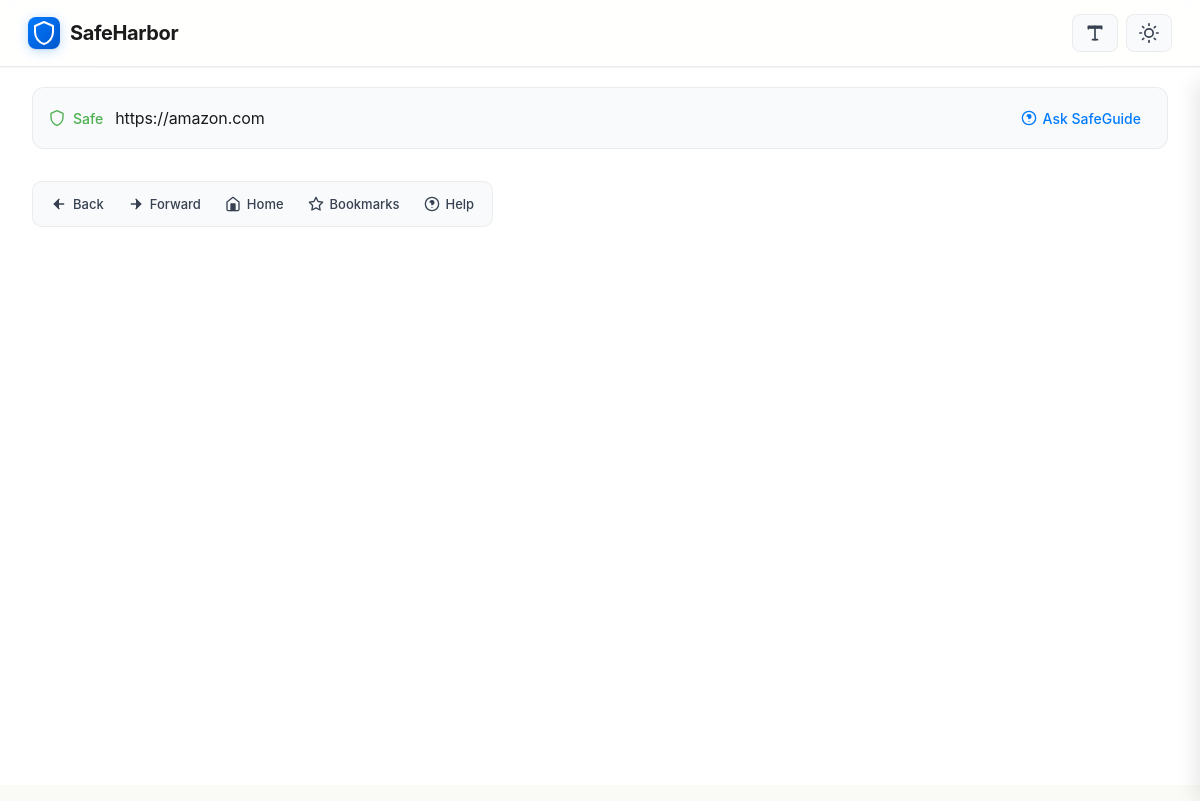
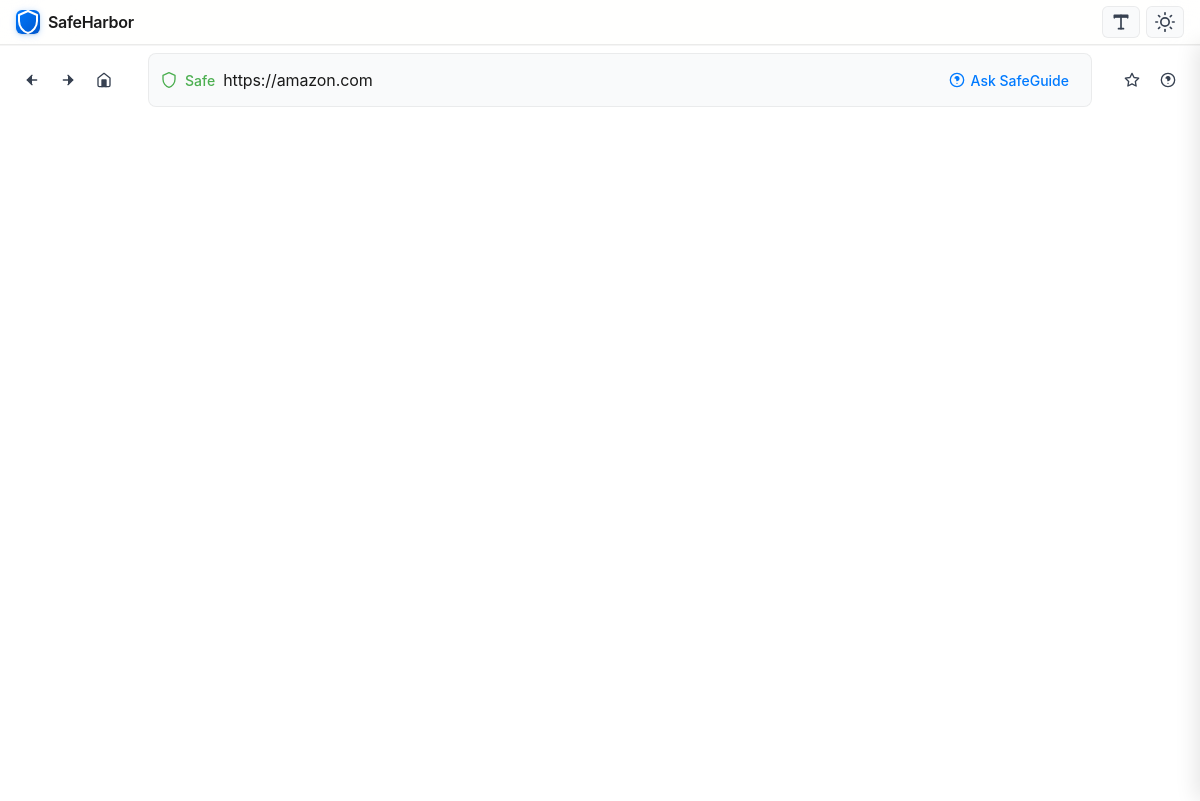
Before and after one commit to kellyoconor/safe-senior-browser, an Electron app: page index.html in a window 1200 px wide. Drawn offline with Linux system fonts and the light colour scheme.

Commit message:
Redesign navigation to match modern browsers
- Replace verbose toolbar buttons with compact icon-only navigation
- Streamline to essential nav buttons (back/forward/home) like Chrome/Safari
- Move secondary buttons (bookmarks/help) to separate group
- Use consistent 32px square buttons with subtle hover states
- Address bar now properly dominates the layout
- Matches Arc/Safari/Chrome aesthetic with clean spacing

```diff
--- a/index.html
+++ b/index.html
@@ -51,7 +51,7 @@
             backdrop-filter: blur(40px); /* Stronger blur for premium feel */
             -webkit-backdrop-filter: blur(40px);
             border-bottom: 1px solid rgba(0, 0, 0, 0.08);
-            padding: 14px 28px; /* Perfect balance */
+            padding: 6px 16px; /* Even more compact */
             display: flex;
             align-items: center;
             justify-content: space-between;
@@ -63,53 +63,53 @@
         .brand {
             display: flex;
             align-items: center;
-            gap: 10px;
+            gap: 8px; /* Tighter gap */
         }
 
         .brand h1 {
-            font-size: 20px; /* Premium sizing */
-            font-weight: 700; /* Confident bold */
+            font-size: 16px; /* Smaller for compact header */
+            font-weight: 600; /* Slightly lighter */
             color: #1a1a1a; /* Deeper black */
-            letter-spacing: -0.4px; /* Tighter, more premium */
+            letter-spacing: -0.3px; /* Tighter, more premium */
             margin: 0;
             font-family: -apple-system, BlinkMacSystemFont, 'Segoe UI', Roboto, sans-serif;
         }
 
         .brand-shield {
-            width: 32px; /* Slightly larger for premium feel */
-            height: 32px;
+            width: 24px; /* Smaller for compact header */
+            height: 24px;
             background: linear-gradient(135deg, #007AFF 0%, #0056CC 100%); /* iOS blue gradient */
-            border-radius: 8px; /* More rounded */
+            border-radius: 6px; /* Proportionally smaller radius */
             display: flex;
             align-items: center;
             justify-content: center;
             color: white;
-            font-size: 18px;
+            font-size: 14px; /* Smaller icon */
             font-weight: 700;
-            box-shadow: 0 2px 12px rgba(0, 122, 255, 0.25), 0 1px 2px rgba(0, 0, 0, 0.1);
+            box-shadow: 0 1px 6px rgba(0, 122, 255, 0.25), 0 1px 2px rgba(0, 0, 0, 0.1);
             position: relative;
         }
 
         .header-controls {
             display: flex;
-            gap: 8px; /* Tighter spacing */
+            gap: 6px; /* Even tighter spacing for compact header */
         }
 
         .control-button {
-            min-width: 38px; /* Perfect sizing */
-            height: 38px;
+            min-width: 32px; /* Smaller for compact header */
+            height: 32px;
             border: 1px solid rgba(0, 0, 0, 0.06);
             background: rgba(248, 249, 250, 0.8);
-            border-radius: 8px; /* More rounded for premium feel */
+            border-radius: 6px; /* Smaller radius for compact look */
             display: flex;
             align-items: center;
             justify-content: center;
             cursor: pointer;
-            font-size: 13px;
+            font-size: 12px; /* Smaller text */
             font-weight: 600; /* Slightly bolder */
             color: #374151; /* Neutral gray */
             transition: all 0.15s cubic-bezier(0.4, 0, 0.2, 1);
-            padding: 0 12px;
+            padding: 0 8px; /* Less padding */
             font-family: -apple-system, BlinkMacSystemFont, 'Segoe UI', Roboto, sans-serif;
         }
 
@@ -123,7 +123,7 @@
         /* Main Layout - Senior-Friendly */
         .main-content-area {
             display: block; /* Changed from flex since AI is now floating */
-            height: calc(100vh - 82px); /* Adjusted for new header height */
+            height: calc(100vh - 44px); /* Ultra-compact header = maximum browsing space */
             background: #FAFAF7; /* Off-white background */
         }
 
@@ -140,11 +140,14 @@
 
         /* Comet-Style Smart Address Bar */
         .address-bar-container {
-            padding: 20px 32px;
+            padding: 8px 16px; /* Much tighter */
             background: rgba(255, 255, 255, 0.98);
             backdrop-filter: blur(30px);
             -webkit-backdrop-filter: blur(30px);
             border-bottom: none; /* Remove separator for seamless feel */
+            display: flex;
+            align-items: center;
+            gap: 16px; /* Space between address strip and nav buttons */
         }
 
         /* Unified Input Strip - Arc/Safari Style */
@@ -153,12 +156,14 @@
             align-items: center;
             background: rgba(248, 249, 250, 0.8);
             border: 1px solid rgba(0, 0, 0, 0.06);
-            border-radius: 12px; /* More rounded for modern feel */
-            padding: 12px 16px;
-            gap: 12px;
+            border-radius: 8px; /* Even smaller radius */
+            padding: 8px 12px; /* Much more compact */
+            gap: 8px; /* Tighter gaps */
             transition: all 0.2s cubic-bezier(0.4, 0, 0.2, 1);
             backdrop-filter: blur(20px);
             -webkit-backdrop-filter: blur(20px);
+            flex: 1; /* Take available space */
+            min-width: 0; /* Allow shrinking */
         }
 
         .unified-input-strip:focus-within {
@@ -247,53 +252,43 @@
         }
 
         /* Minimal Toolbar */
-        /* Unified Toolbar - Consistent with Input Strip */
-        .toolbar {
-            padding: 12px 32px;
-            background: rgba(255, 255, 255, 0.98);
-            backdrop-filter: blur(30px);
-            -webkit-backdrop-filter: blur(30px);
-            border-bottom: none; /* Seamless flow */
+        /* Modern Browser Navigation */
+        .browser-nav {
             display: flex;
-            gap: 2px; /* Tighter gap for grouping */
+            gap: 4px;
+            margin-right: 12px;
+            flex-shrink: 0;
         }
 
-        /* Unified Button Group */
-        .unified-toolbar-group {
+        .nav-button {
+            width: 32px;
+            height: 32px;
+            border: none;
+            background: none;
+            border-radius: 6px;
+            cursor: pointer;
             display: flex;
-            background: rgba(248, 249, 250, 0.8);
-            border: 1px solid rgba(0, 0, 0, 0.06);
-            border-radius: 10px; /* Match input strip radius */
-            padding: 6px;
-            gap: 0;
-            backdrop-filter: blur(20px);
-            -webkit-backdrop-filter: blur(20px);
+            align-items: center;
+            justify-content: center;
+            color: #374151;
+            transition: all 0.15s cubic-bezier(0.4, 0, 0.2, 1);
         }
 
-        .toolbar-button {
-            padding: 8px 12px;
-            font-size: 13px;
-            font-weight: 500;
-            background: none; /* No individual backgrounds */
-            color: #374151;
-            border: none; /* No individual borders */
-            border-radius: 6px;
-            cursor: pointer;
-            transition: all 0.15s cubic-bezier(0.4, 0, 0.2, 1);
-            display: flex;
-            align-items: center;
-            gap: 6px;
-            font-family: -apple-system, BlinkMacSystemFont, 'Segoe UI', Roboto, sans-serif;
-        }
-
-        .toolbar-button:hover {
-            background: rgba(255, 255, 255, 0.8);
+        .nav-button:hover {
+            background: rgba(0, 0, 0, 0.05);
             color: #1a1a1a;
         }
 
-        .toolbar-button:disabled {
-            opacity: 0.4;
+        .nav-button:disabled {
+            opacity: 0.3;
             cursor: not-allowed;
+        }
+
+        .secondary-nav {
+            display: flex;
+            gap: 4px;
+            margin-left: 8px;
+            flex-shrink: 0;
         }
 
         /* Seamless Webview */
@@ -314,7 +309,7 @@
         /* Integrated AI - Clean Right Sidebar */
         .ai-sidebar {
             position: fixed;
-            top: 82px; /* Below new header */
+            top: 44px; /* Below ultra-compact header */
             right: -350px; /* Hidden off-screen initially */
             bottom: 0;
             width: 350px;
@@ -1031,6 +1026,24 @@
         <div class="main-content-area">
             <div class="browser-panel">
                 <div class="address-bar-container">
+                    <div class="browser-nav">
+                        <button class="nav-button" id="back-button" title="Back">
+                            <svg class="icon icon-sm">
+                                <use href="#icon-arrow-left"></use>
+                            </svg>
+                        </button>
+                        <button class="nav-button" id="forward-button" title="Forward">
+                            <svg class="icon icon-sm">
+                                <use href="#icon-arrow-right"></use>
+                            </svg>
+                        </button>
+                        <button class="nav-button" id="home-button" title="Home">
+                            <svg class="icon icon-sm">
+                                <use href="#icon-home"></use>
+                            </svg>
+                        </button>
+                    </div>
+
                     <div class="unified-input-strip">
                         <div class="safety-indicator safe" id="safety-indicator">
                             <svg class="icon icon-sm safety-icon">
@@ -1048,42 +1061,21 @@
                             Ask SafeGuide
                         </div>
                     </div>
-                    <div class="address-suggestions" id="address-suggestions"></div>
-                </div>
 
-                <div class="toolbar">
-                    <div class="unified-toolbar-group">
-                        <button class="toolbar-button" id="back-button">
-                            <svg class="icon icon-sm">
-                                <use href="#icon-arrow-left"></use>
-                            </svg>
-                            Back
-                        </button>
-                        <button class="toolbar-button" id="forward-button">
-                            <svg class="icon icon-sm">
-                                <use href="#icon-arrow-right"></use>
-                            </svg>
-                            Forward
-                        </button>
-                        <button class="toolbar-button" id="home-button">
-                            <svg class="icon icon-sm">
-                                <use href="#icon-home"></use>
-                            </svg>
-                            Home
-                        </button>
-                        <button class="toolbar-button" id="bookmarks-button">
+                    <div class="secondary-nav">
+                        <button class="nav-button" id="bookmarks-button" title="Bookmarks">
                             <svg class="icon icon-sm">
                                 <use href="#icon-star"></use>
                             </svg>
-                            Bookmarks
                         </button>
-                        <button class="toolbar-button" id="help-button">
+                        <button class="nav-button" id="help-button" title="Help">
                             <svg class="icon icon-sm">
                                 <use href="#icon-help"></use>
                             </svg>
-                            Help
                         </button>
                     </div>
+
+                    <div class="address-suggestions" id="address-suggestions"></div>
                 </div>
 
                 <div class="webview-container">
```
